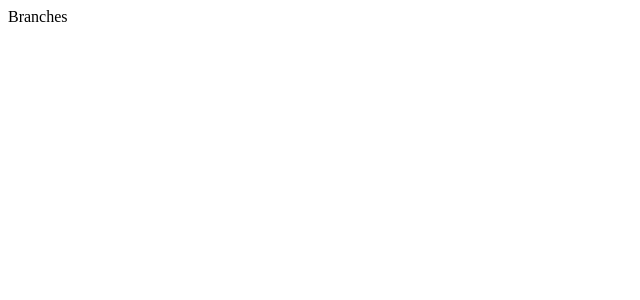
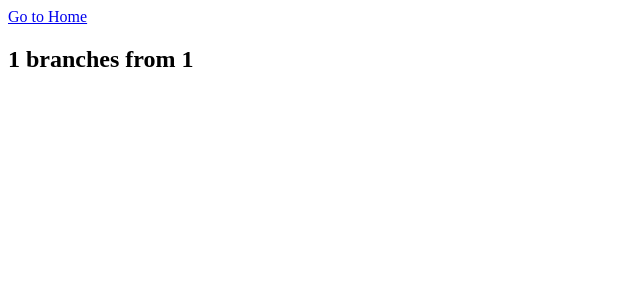
Before and after one commit to camilafiaminghi/org-projects, a React (Create React App) app: page /branches/1/1 in a window 1280 px wide. Shown: the top 300 px of the page, without its empty margins (0-640 px from the left). Built offline with nearby package versions, Linux system fonts and the light colour scheme.

Commit message:
Map props navigation to Branches view

```diff
--- a/src/components/RepoItem.js
+++ b/src/components/RepoItem.js
@@ -1,12 +1,27 @@
 import React from 'react'
-// import { NavLink } from 'react-router-dom'
+import PropTypes from 'prop-types'
+import { Link } from 'react-router-dom'
 
-export default function RepoItem ({ org, name, stargazers_count, description, language }) {
+const RepoItem = ({ org, name, stargazers_count, description, language }) => {
 	return (
 		<div>
-			<a href="#">{name}</a>
+			<Link
+				to={`/branches/${org}/${name}`}
+				aria-label={`Go to ${name} branches`}>
+				{name}
+			</Link>
 			<p>{description}</p>
 			<span>Language: {language}</span> | <span>Stars: {stargazers_count}</span>
 		</div>
 	)
 }
+
+RepoItem.propTypes = {
+  org: PropTypes.string,
+  name: PropTypes.string,
+  stargazers_count: PropTypes.number,
+  description: PropTypes.string,
+  language: PropTypes.string
+}
+
+export default RepoItem
--- a/src/containers/App.js
+++ b/src/containers/App.js
@@ -11,7 +11,7 @@ class App extends Component {
         <Switch>
 					<Route exact path="/" component={HomeView} />
 					<Route path="/not-found" component={RouteNotFound} />
-          <Route path="/branches/:org/:name" component={Branches} />
+          <Route path="/branches/:org/:repo" component={Branches} />
           <Route component={RouteNotFound} />
       	</Switch>
       </div>
--- a/src/containers/Branches.js
+++ b/src/containers/Branches.js
@@ -1,16 +1,36 @@
 import React, { Component } from 'react'
 import PropTypes from 'prop-types'
 import { connect } from 'react-redux'
+import { Link } from 'react-router-dom'
 
 export class Branches extends Component {
 
+	static propTypes = {
+		org: PropTypes.string,
+		repo: PropTypes.string
+	}
+
 	render() {
+		const { org, repo } = this.props
+
 		return (
 			<div>
-				Branches
+				<header>
+					<Link to="/">Go to Home</Link>
+					<h2>{repo} branches from {org}</h2>
+				</header>
 			</div>
 		)
 	}
 }
 
-export default connect()(Branches);
+export const mapStateToProps = (state, props) => {
+	const { org, repo } = props.match.params
+
+	return {
+		org,
+		repo
+	}
+}
+
+export default connect(mapStateToProps)(Branches);
```
Also changed, not shown: src/utils/api.js (+12 -1 lines), 2 other files (tests, documents, lock files or other folders).
